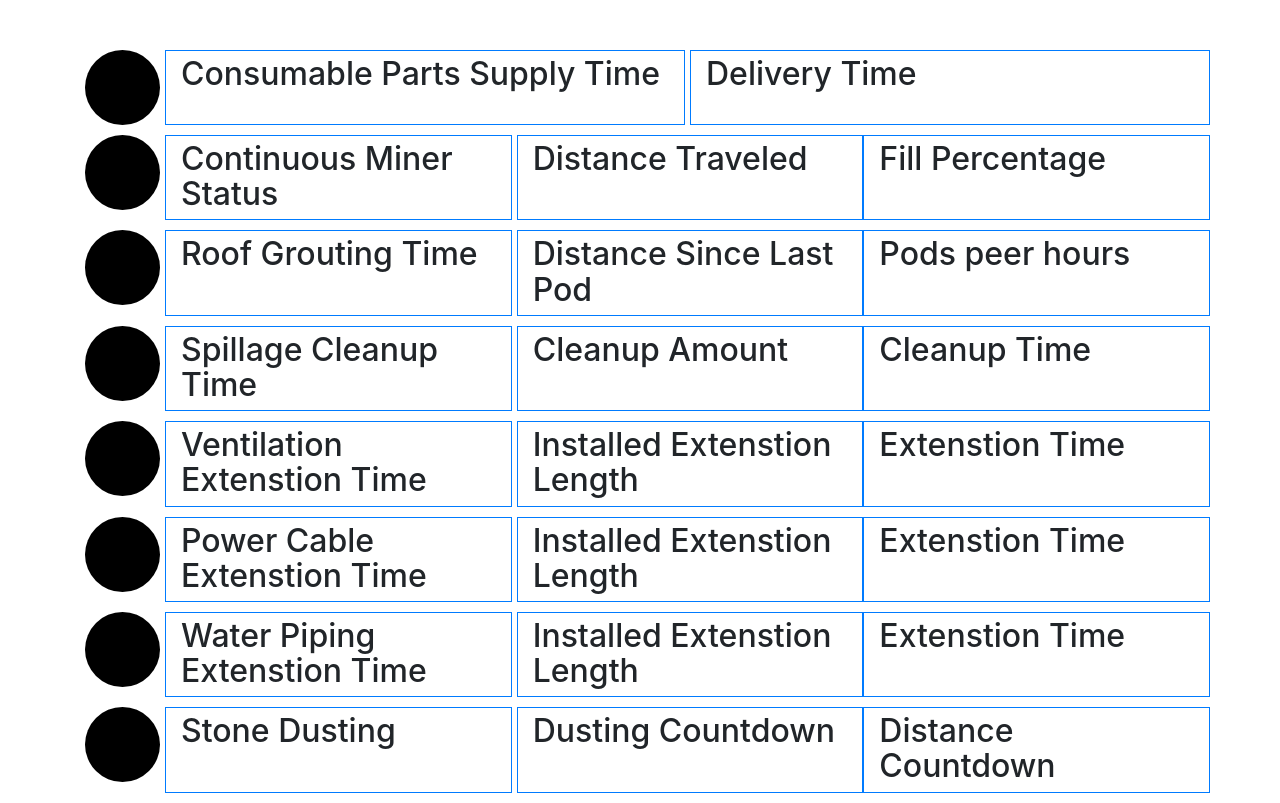
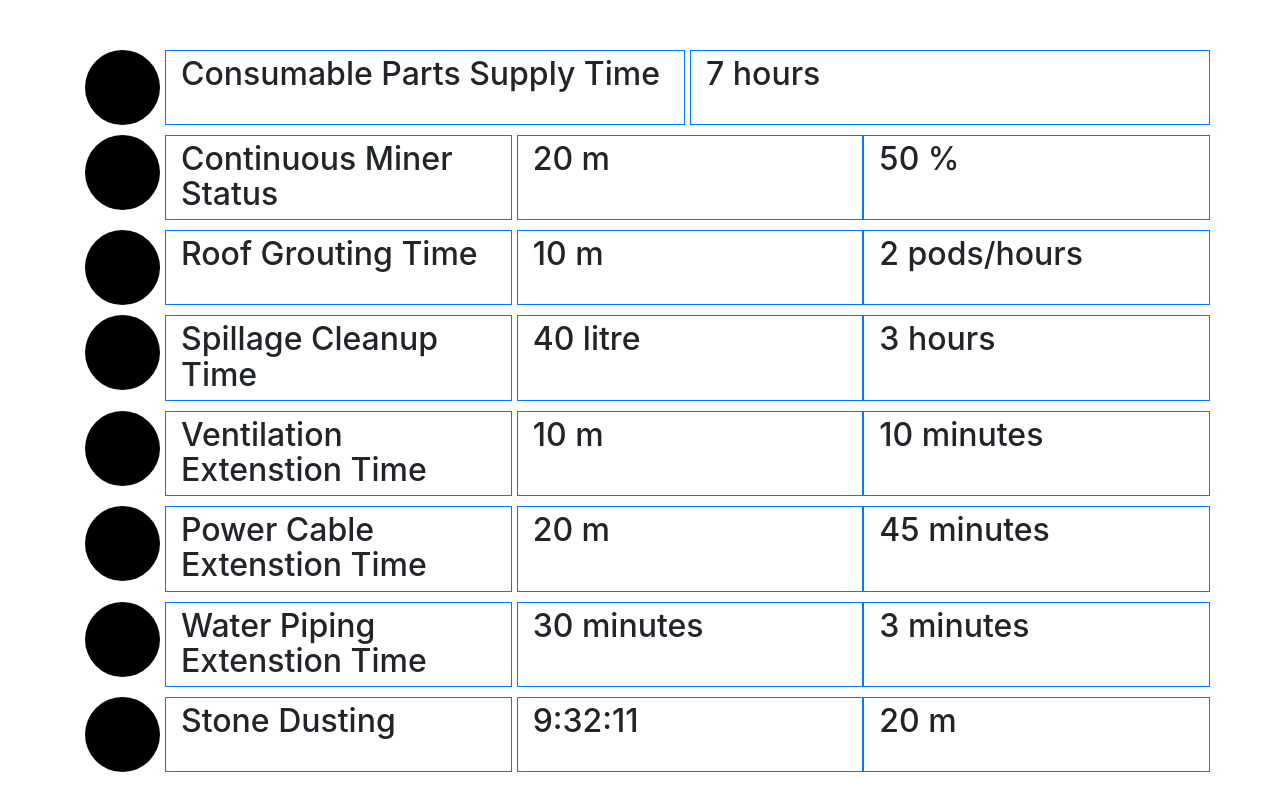
Before and after one commit to BrainIs404/unearthed-bris-2018, a CodeIgniter app: page /KanbanCanDo/ in a window 1280 px wide. After the commit the page ends 772 px from the top, so only its background shows below. Run offline with CodeIgniter, Linux system fonts and the light colour scheme.

Commit message:
create some dummy data in main.js

```diff
--- a/application/views/main.php
+++ b/application/views/main.php
@@ -123,11 +123,11 @@
 		<div class="col border border-primary task-label">
 			<h2>Stone Dusting</h2>
 		</div>
-		<div class="col border border-primary" id="dusting-countdown">
-			<h2>Dusting Countdown</h2>
+		<div class="col border border-primary" id="dusting-count">
+			<h2>Dusting Count</h2>
 		</div>
-		<div class="col border border-primary" id="distance-countdown">
-			<h2>Distance Countdown</h2>
+		<div class="col border border-primary" id="distance-count">
+			<h2>Distance Count</h2>
 		</div>
 
 	</div>
--- a/assets/js/main.js
+++ b/assets/js/main.js
@@ -0,0 +1,40 @@
+$(document).ready(function() {
+  var delivery_time = 7;
+  $("#delivery-time").html("<h2>" + delivery_time + " hours</h2>");
+
+  var distance_traveled = 20;
+  var fill_percentage = 50;
+  $("#distance-traveled").html("<h2>" + distance_traveled + " m</h2>");
+  $("#fill-percentage").html("<h2>" + fill_percentage + " %</h2>");
+
+  var last_pod_distance = 10;
+  var pods_per_hours = 2;
+  $("#last-pod-distance").html("<h2>" + last_pod_distance + " m</h2>");
+  $("#pods-per-hours").html("<h2>" + pods_per_hours + " pods/hours</h2>");
+
+  var cleanup_amount = 40;
+  var cleanup_time = 3;
+  $("#cleanup-amount").html("<h2>" + cleanup_amount + " litre</h2>");
+  $("#cleanup-time").html("<h2>" + cleanup_time + " hours</h2>");
+
+  var ventilation_length = 10;
+  var ventilation_time = 10;
+  $("#ventilation-length").html("<h2>" + ventilation_length + " m</h2>");
+  $("#ventilation-time").html("<h2>" + ventilation_time + " minutes</h2>");
+
+  var power_cable_length = 20;
+  var power_cable_time = 45;
+  $("#power-cable-length").html("<h2>" + power_cable_length + " m</h2>");
+  $("#power-cable-time").html("<h2>" + power_cable_time + " minutes</h2>");
+
+  var water_pipe_length = 30;
+  var water_pipe_time = 3;
+  $("#water-pipe-length").html("<h2>" + water_pipe_length + " minutes</h2>");
+  $("#water-pipe-time").html("<h2>" + water_pipe_time + " minutes</h2>");
+
+  var dusting_count = "9:32:11";
+  var distance_count = 20;
+  $("#dusting-count").html("<h2>" + dusting_count + "</h2>");
+  $("#distance-count").html("<h2>" + distance_count + " m</h2>");
+
+});
```
Also changed, not shown: application/views/main_v1.php (+58 -24 lines).
